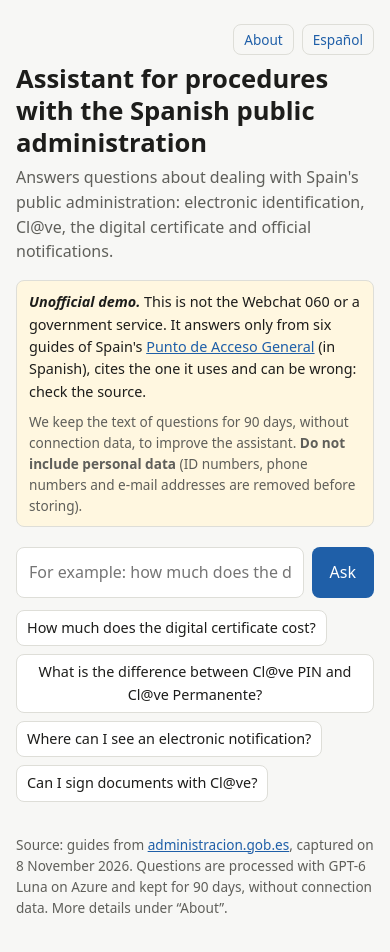
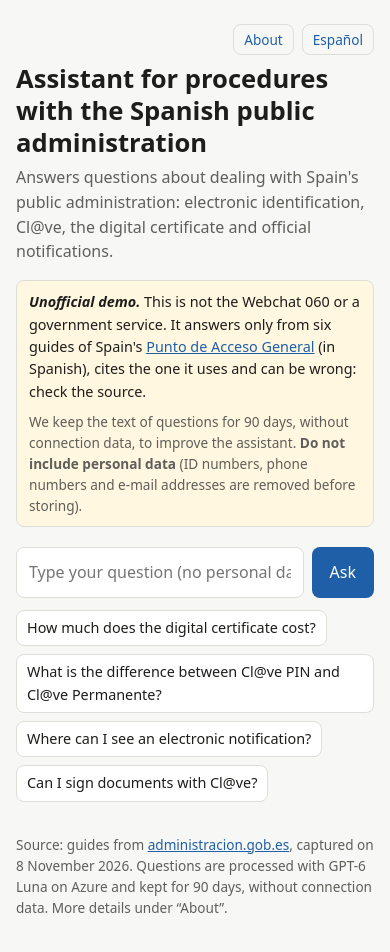
Before and after one commit to muoten/muoten.github.io, a website: page 060-no-oficial/index.html in a window 390 px wide. Drawn offline with Linux system fonts and the light colour scheme.

Commit message:
060-no-oficial: fixes for phones
Co-Authored-By: Claude Opus 5.5 <noreply@anthropic.com>

```diff
--- a/060-no-oficial/index.html
+++ b/060-no-oficial/index.html
@@ -41,7 +41,7 @@
   button:disabled { opacity: .6; cursor: wait; }
   .examples { display: flex; flex-wrap: wrap; gap: 8px; margin: 12px 0 24px; }
   .examples button { background: var(--surface); color: var(--ink); border: 1px solid var(--line);
-                     padding: 6px 10px; font-size: .9rem; }
+                     padding: 6px 10px; font-size: .9rem; text-align: left; }
   .answer { background: var(--surface); border: 1px solid var(--line); border-radius: 8px; padding: 16px; }
   .answer p { margin: 0 0 8px; white-space: pre-wrap; }
   .sources { margin-top: 12px; border-top: 1px solid var(--line); padding-top: 8px; font-size: .9rem; }
@@ -92,7 +92,7 @@
       lead: "Resuelve dudas sobre cómo hacer trámites con la Administración pública en España: identificación electrónica, Cl@ve, certificado digital y notificaciones.",
       disclaimer: `<strong><em>Demo no oficial.</em></strong> No es el Webchat 060 ni un servicio de la Administración. Responde solo con seis guías del ${PAG}, cita la que usa y puede equivocarse: comprueba la información en la fuente.`,
       storage: "Guardamos el texto de las preguntas durante 90 días, sin datos de conexión, para mejorar el asistente. <strong>No incluyas datos personales</strong> (si escribes un DNI, un teléfono o un correo, se borran antes de guardar).",
-      placeholder: "Por ejemplo: ¿cuánto cuesta el certificado digital? (sin datos personales)",
+      placeholder: "Escribe tu pregunta (sin datos personales)",
       send: "Preguntar", switchTo: "English", info: "Acerca de", infoClose: "Cerrar información", docTitle: "Asistente de trámites con la Administración española (demo)",
       examples: ["¿Cuánto cuesta el certificado digital?", "¿Qué diferencia hay entre Cl@ve PIN y Cl@ve Permanente?",
                  "¿Dónde veo una notificación electrónica?", "¿Se puede firmar con Cl@ve?"],
@@ -122,7 +122,7 @@
       lead: "Answers questions about dealing with Spain's public administration: electronic identification, Cl@ve, the digital certificate and official notifications.",
       disclaimer: `<strong><em>Unofficial demo.</em></strong> This is not the Webchat 060 or a government service. It answers only from six guides of Spain's ${PAG} (in Spanish), cites the one it uses and can be wrong: check the source.`,
       storage: "We keep the text of questions for 90 days, without connection data, to improve the assistant. <strong>Do not include personal data</strong> (ID numbers, phone numbers and e-mail addresses are removed before storing).",
-      placeholder: "For example: how much does the digital certificate cost? (no personal data)",
+      placeholder: "Type your question (no personal data)",
       send: "Ask", switchTo: "Español", info: "About", infoClose: "Close information", docTitle: "Assistant for procedures with the Spanish administration (demo)",
       examples: ["How much does the digital certificate cost?", "What is the difference between Cl@ve PIN and Cl@ve Permanente?",
                  "Where can I see an electronic notification?", "Can I sign documents with Cl@ve?"],
@@ -217,6 +217,8 @@
         el("button", {type: "button", textContent: t("yes"), onclick: rate(true)}),
         el("button", {type: "button", textContent: t("no"), onclick: rate(false)}), thanks]));
       out.replaceChildren(box);
+      // On a phone the answer lands below the fold; bring it into view.
+      if (box.getBoundingClientRect().top > window.innerHeight * 0.6) box.scrollIntoView({behavior: "smooth", block: "start"});
     } catch (err) {
       out.replaceChildren(el("p", {className: "meta", textContent: t("error").replace("{e}", err.message)}));
     } finally {
```
